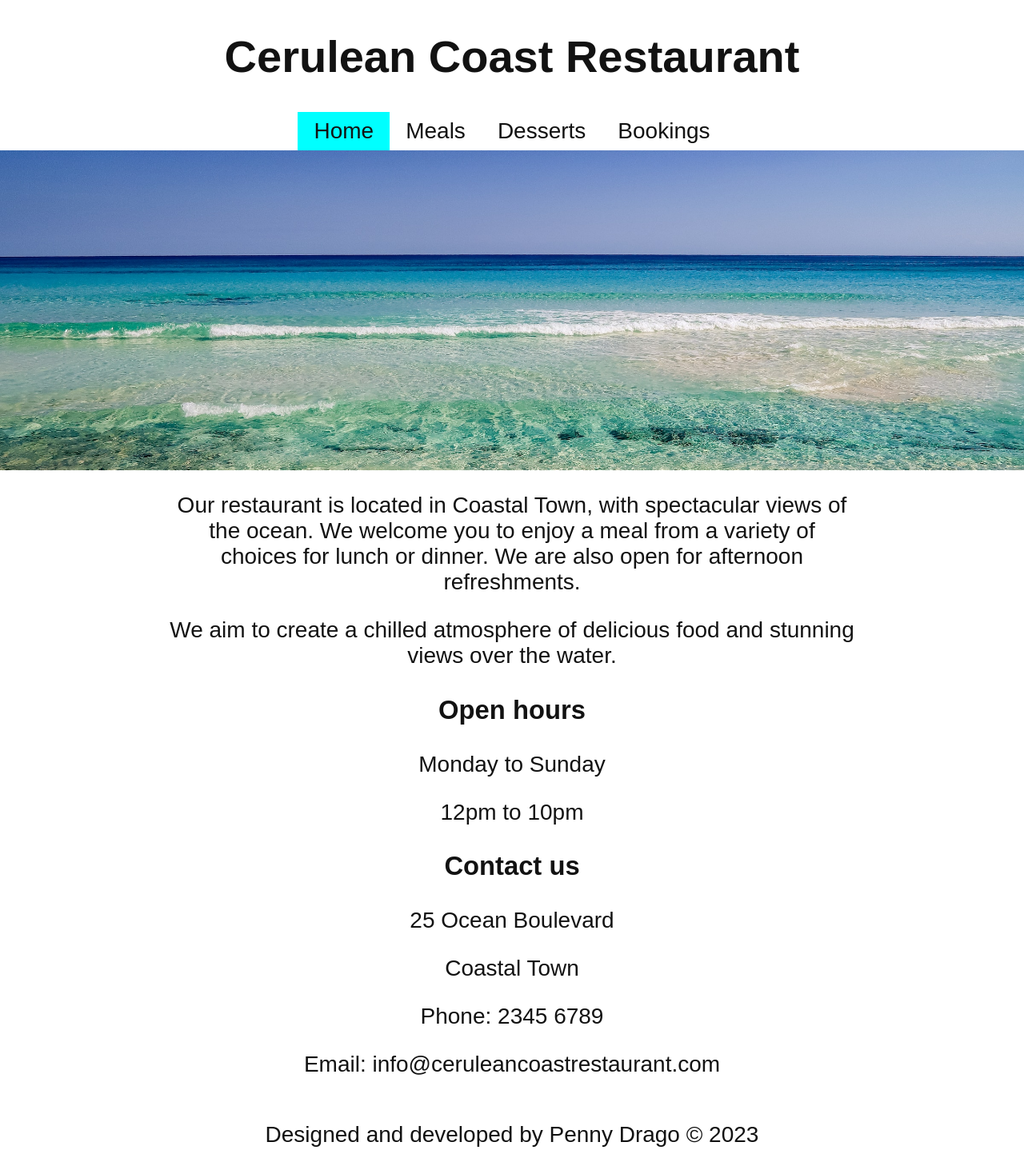
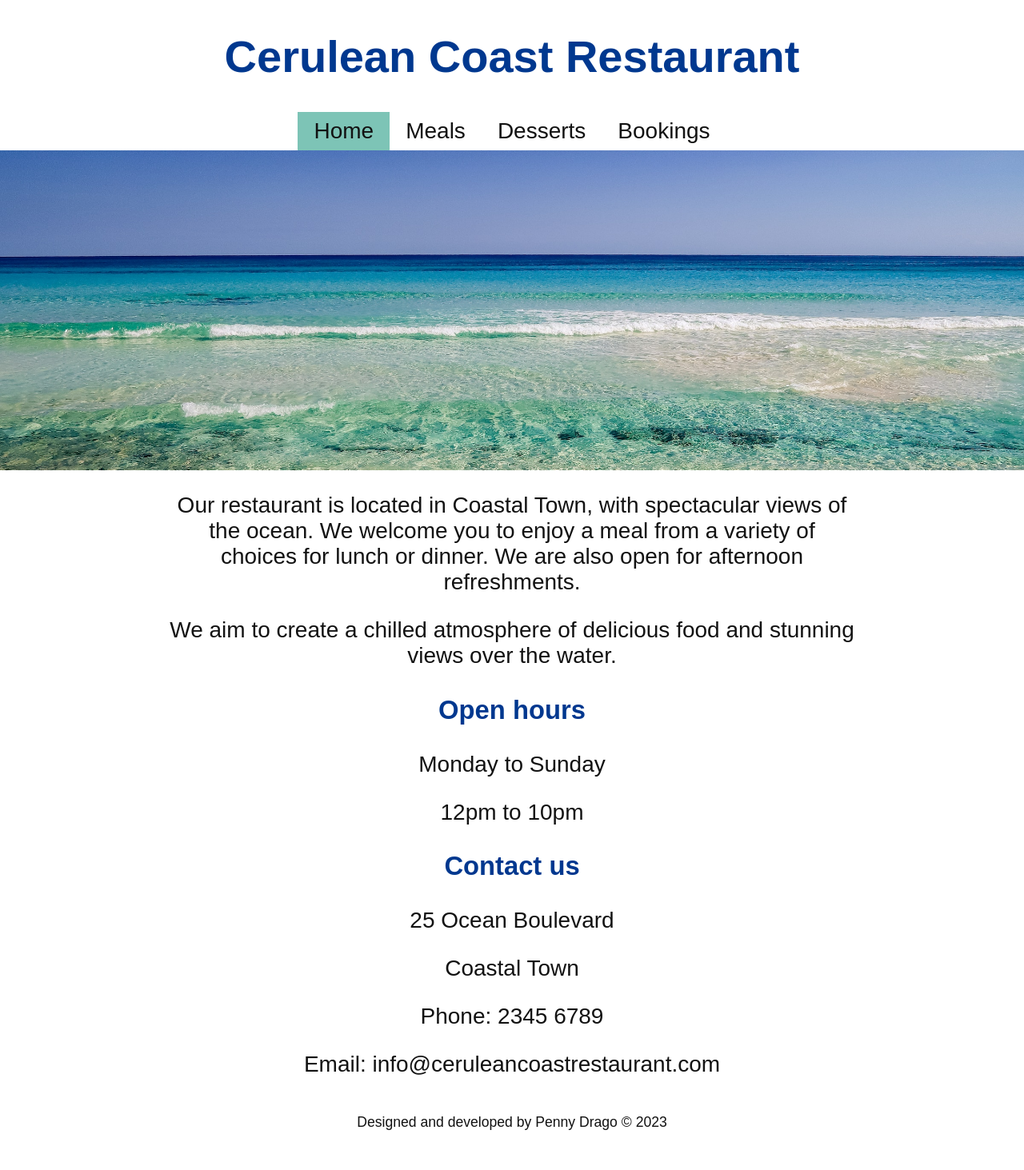
Before and after one commit to pennydrago/cerulean-coast, a React (Create React App) app: page / in a window 1280 px wide. Shown: the whole page at 80% size. After the commit the page ends 1431 px from the top, so only its background shows below. Built offline with nearby package versions, Linux system fonts and the light colour scheme.

Commit message:
Add CSS styles for headings and footer

```diff
--- a/src/components/App.css
+++ b/src/components/App.css
@@ -23,6 +23,10 @@
   margin: 0 auto;
 }
 
+h1, h2, h3 {
+  color: #00388f;
+}
+
 /* NavBar component styles */
 
 .navBar {
@@ -38,7 +42,13 @@
   }
 
 .activeNavLink {
-  background-color: aqua;
+  background-color: #7dc4b6;
+}
+
+/* Footer component styles */
+
+#footer {
+  font-size: 1.1rem;
 }
 
 /* Home component styles */
@@ -129,6 +139,10 @@ button {
     font-size: 1.25rem;
   }
 
+  #footer {
+    font-size: 1rem;
+  }
+
   #date, #time, #guests, button {
     font-size: 1em;
   }
--- a/src/components/Footer.js
+++ b/src/components/Footer.js
@@ -1,7 +1,7 @@
 export default function Footer() {
   return (
     <div>
-      <div className="container">
+      <div className="container" id="footer">
         <p>Designed and developed by Penny Drago &copy; 2023</p>
       </div>
     </div>
```
